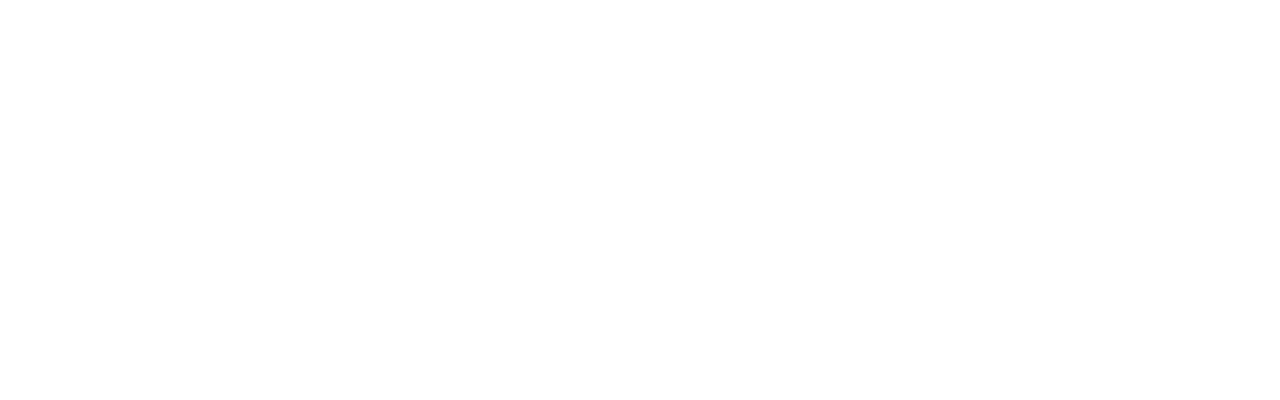
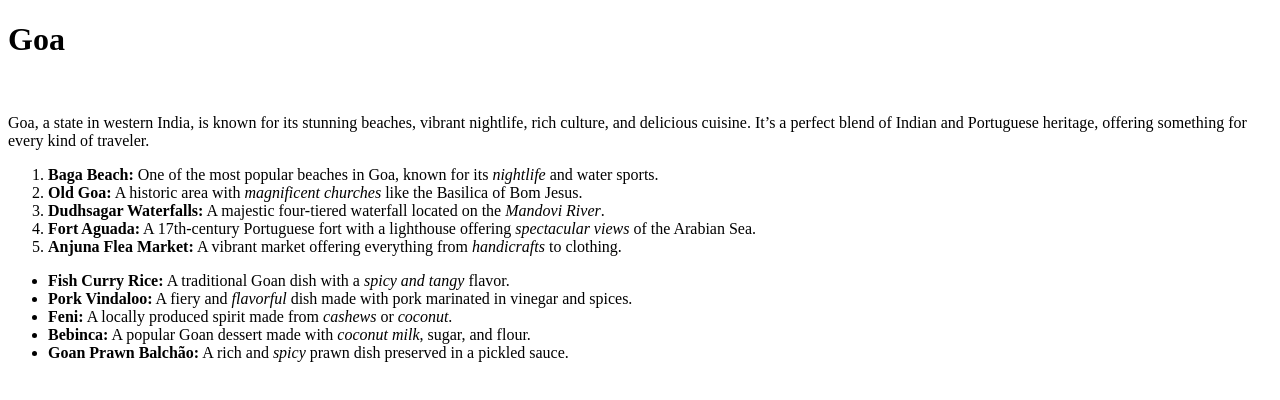
Before and after one commit to acciojob/favorite-holiday-kaushalkrsna1602, a website: page main.html in a window 1280 px wide. Drawn offline with Linux system fonts and the light colour scheme.

Commit message:
created a submission

```diff
--- a/main.html
+++ b/main.html
@@ -1,16 +1,36 @@
 <!DOCTYPE html>
+<html lang="en">
+<head>
+    <meta charset="UTF-8">
+    <meta name="viewport" content="width=device-width, initial-scale=1.0">
+    <title>My Favorite Holiday Destination</title>
+</head>
+<body>
+    <!-- Heading for the holiday destination -->
+    <h1>Goa</h1>
 
-<html>
+    <!-- Line break to separate heading from the paragraph -->
+    <br>
 
-<head>
-	<link rel="stylesheet" href="styles.css">
-</head>
+    <!-- Paragraph providing a brief overview of the destination -->
+    <p>Goa, a state in western India, is known for its stunning beaches, vibrant nightlife, rich culture, and delicious cuisine. It’s a perfect blend of Indian and Portuguese heritage, offering something for every kind of traveler.</p>
 
-<body>
-	<!-- the entire body must be written by student -->
-    <script type="text/javascript" src="./script.js">
-</script>
+    <!-- Ordered list of the top 5 attractions -->
+    <ol>
+        <li><strong>Baga Beach:</strong> One of the most popular beaches in Goa, known for its <em>nightlife</em> and water sports.</li>
+        <li><strong>Old Goa:</strong> A historic area with <em>magnificent churches</em> like the Basilica of Bom Jesus.</li>
+        <li><strong>Dudhsagar Waterfalls:</strong> A majestic four-tiered waterfall located on the <em>Mandovi River</em>.</li>
+        <li><strong>Fort Aguada:</strong> A 17th-century Portuguese fort with a lighthouse offering <em>spectacular views</em> of the Arabian Sea.</li>
+        <li><strong>Anjuna Flea Market:</strong> A vibrant market offering everything from <em>handicrafts</em> to clothing.</li>
+    </ol>
 
+    <!-- Unordered list of must-try foods -->
+    <ul>
+        <li><strong>Fish Curry Rice:</strong> A traditional Goan dish with a <em>spicy and tangy</em> flavor.</li>
+        <li><strong>Pork Vindaloo:</strong> A fiery and <em>flavorful</em> dish made with pork marinated in vinegar and spices.</li>
+        <li><strong>Feni:</strong> A locally produced spirit made from <em>cashews</em> or <em>coconut</em>.</li>
+        <li><strong>Bebinca:</strong> A popular Goan dessert made with <em>coconut milk</em>, sugar, and flour.</li>
+        <li><strong>Goan Prawn Balchão:</strong> A rich and <em>spicy</em> prawn dish preserved in a pickled sauce.</li>
+    </ul>
 </body>
-
 </html>
```
